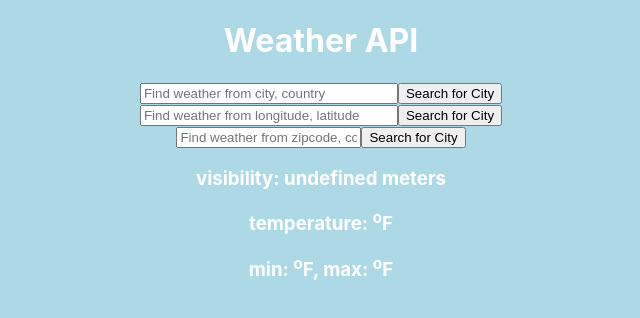
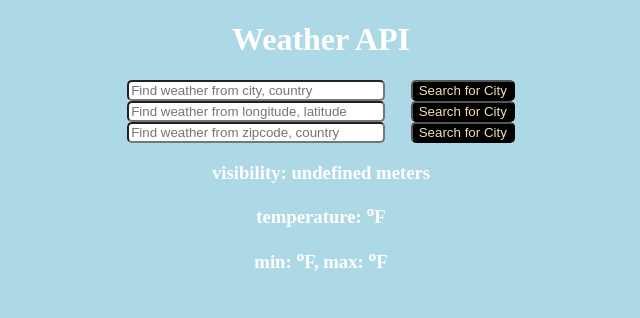
Before and after one commit to kevabra/ReactWeatherAPI, a React (Create React App) app: page / in a window 1280 px wide. Shown: the top 318 px of the page, without its empty margins (319-959 px from the left). Built offline with nearby package versions, Linux system fonts and the light colour scheme; no server answers.

Commit message:
Update App.css

```diff
--- a/src/App.css
+++ b/src/App.css
@@ -6,7 +6,7 @@
     width: 70vw;
     height: 50vw;
     margin: auto;
-    overflow-y: scroll;
+    overflow-y: auto;
     overflow-x: auto;
     color: red;
   }
@@ -26,7 +26,7 @@
     width: 55vw;
     height: 50vw;
     margin: auto;
-    overflow-y: scroll;
+    overflow-y: auto;
     overflow-x: auto;
     color: red;
   }
@@ -37,16 +37,31 @@ body {
   color: white;
   text-align: center;
   margin: 0px;
+  font-family: "Julius Sans One", cursive;
 }
 
 #cityName {
   width: 250px;
+  border-radius: 5px;
 }
 
 #longitudeLatitude {
   width: 250px;
+  border-radius: 5px;
 }
 
 #weatherBoxName {
   color: black;
 }
+
+#zipCode {
+  border-radius: 5px;
+  width: 250px;
+}
+
+button {
+  border-radius: 5px;
+  margin-left: 2vw;
+  background: black;
+  color: wheat;
+}
```
